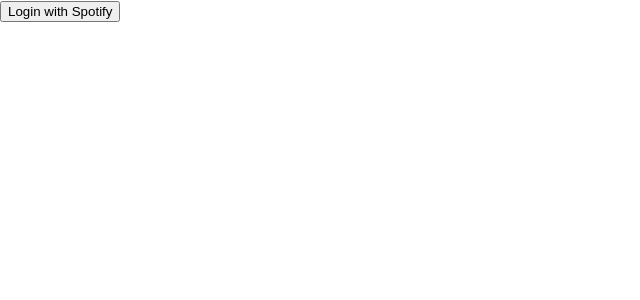
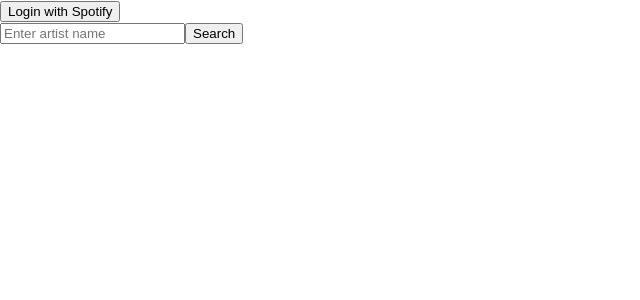
Before and after one commit to charles-xing-devine/spotify-api, a React (Create React App) app in the folder my-spotify-app/: page / in a window 1280 px wide. Shown: the top 300 px of the page, without its empty margins (0-640 px from the left). Built offline with nearby package versions, Linux system fonts and the light colour scheme; the HTML template or start-up script is replaced by a standard one.

Commit message:
added testing stuff, search by artist

```diff
--- a/my-spotify-app/src/App.js
+++ b/my-spotify-app/src/App.js
@@ -2,6 +2,7 @@
 import React, { useEffect } from 'react';
 import { getTokenFromUrl } from './components/OAuth';
 import LoginButton from './components/LoginButton';
+import ArtistTracks from './components/ArtistTracks';
 
 function App() {
   useEffect(() => {
@@ -15,7 +16,7 @@
   return (
     <div>
       <LoginButton />
-
+      <ArtistTracks />
     </div>
   );
 }
--- /dev/null
+++ b/my-spotify-app/src/components/ArtistTracks.js
@@ -0,0 +1,36 @@
+import React, { useState } from 'react';
+import { fetchTracksByArtist } from './SpotifyService';
+
+const ArtistTracks = () => {
+  const [tracks, setTracks] = useState([]);
+  const [artist, setArtist] = useState('');
+  const token = localStorage.getItem('token');  // Retrieve the token from local storage
+
+  const handleSearch = async () => {
+    if (!token) {
+      alert('No token found. Please log in.');
+      return;
+    }
+    const fetchedTracks = await fetchTracksByArtist(artist, token);
+    setTracks(fetchedTracks);
+  };
+
+  return (
+    <div>
+      <input
+        type="text"
+        value={artist}
+        onChange={(e) => setArtist(e.target.value)}
+        placeholder="Enter artist name"
+      />
+      <button onClick={handleSearch}>Search</button>
+      <ul>
+        {tracks.map(track => (
+          <li key={track.id}>{track.name}</li>
+        ))}
+      </ul>
+    </div>
+  );
+};
+
+export default ArtistTracks;
--- /dev/null
+++ b/my-spotify-app/src/components/SpotifyService.js
@@ -0,0 +1,22 @@
+import axios from 'axios';
+
+const BASE_URL = 'https://api.spotify.com/v1';
+
+export const fetchTracksByArtist = async (artistName, token) => {
+  try {
+    const response = await axios.get(`${BASE_URL}/search`, {
+      headers: {
+        'Authorization': `Bearer ${token}`
+      },
+      params: {
+        q: artistName,
+        type: 'track',
+        limit: 50
+      }
+    });
+    return response.data.tracks.items;
+  } catch (error) {
+    console.error('Error fetching tracks by artist:', error);
+    return [];
+  }
+};
```
